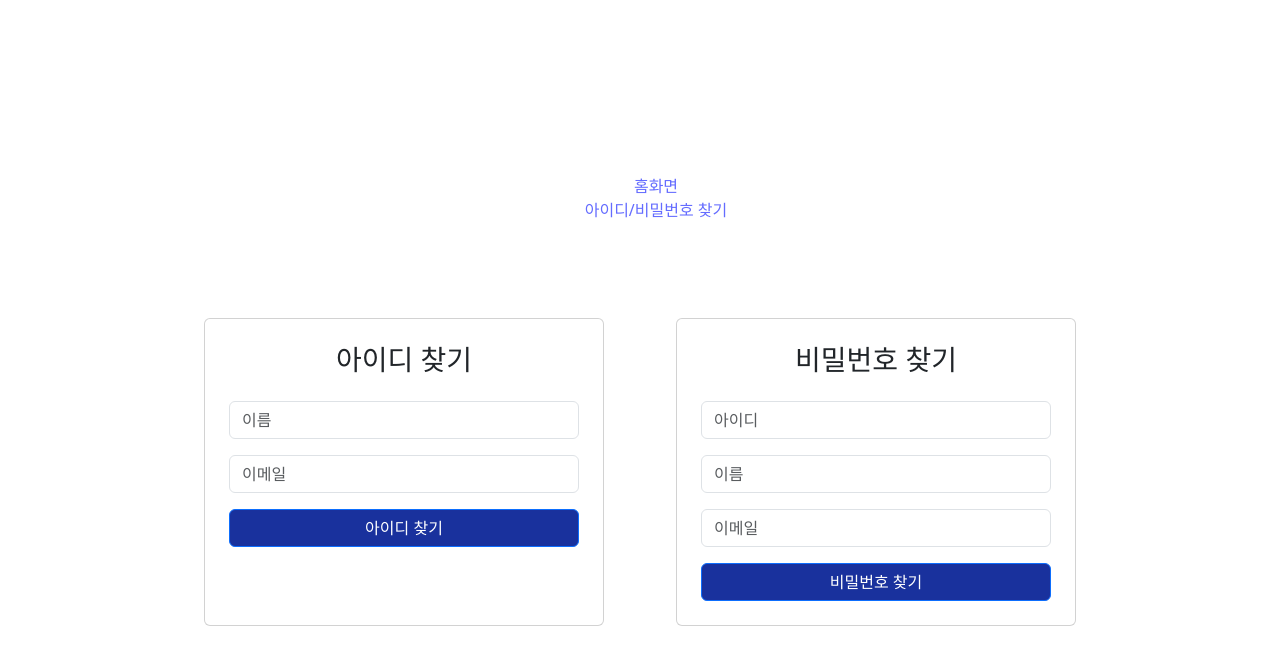
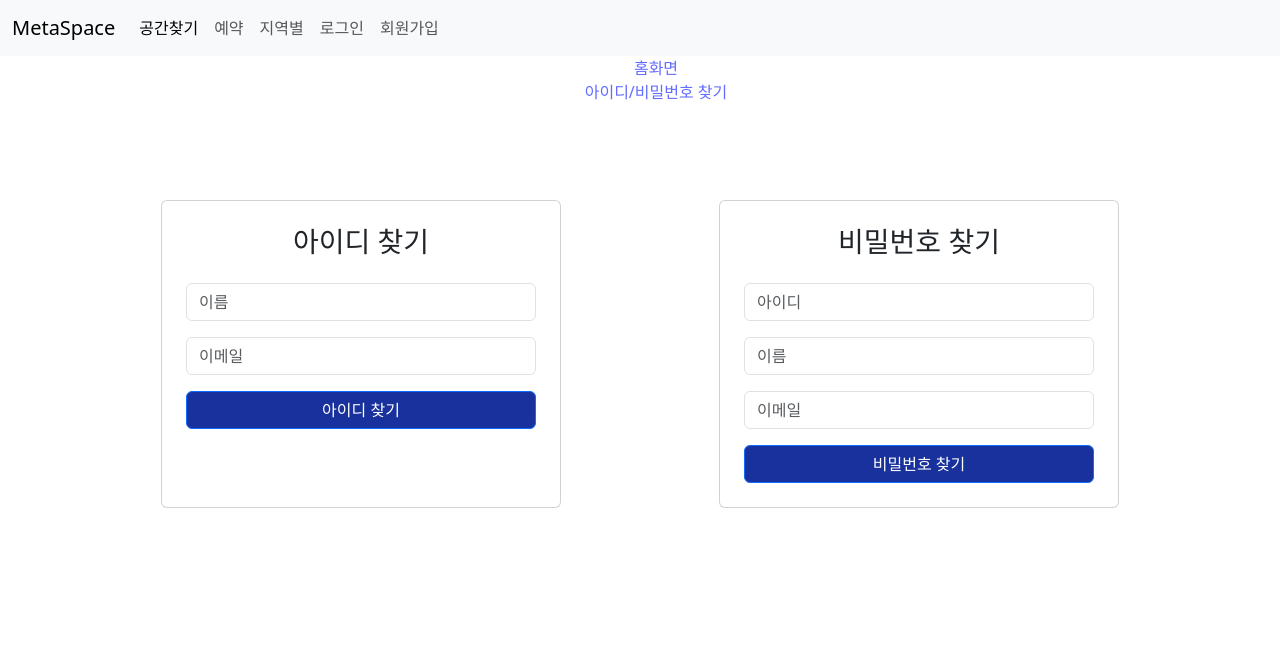
Before and after one commit to meta-metamong/meta-space, a Vue app in the folder frontend/: page /find in a window 1280 px wide. Shown: the top 664 px of the page. Built offline with nearby package versions, Linux system fonts and the light colour scheme; the HTML template or start-up script is replaced by a standard one.

Commit message:
feat: 공통 헤더 구현

```diff
--- a/frontend/src/App.vue
+++ b/frontend/src/App.vue
@@ -1,5 +1,6 @@
 <template>
 	<div id="app">
+        <Header />
 		<ul>
 			<li>
 				<router-link to="/">홈화면</router-link>
@@ -13,9 +14,13 @@
 </template>
 
 <script>
+import Header from "./components/common/Header.vue";
 
-export default{
-	name: 'App'
+export default {
+	name: "App",
+    components: {
+        Header
+    }
 }
 </script>
 
--- a/frontend/src/components/common/Header.vue
+++ b/frontend/src/components/common/Header.vue
@@ -1,3 +1,47 @@
 <template>
+    <nav class="navbar navbar-expand-lg bg-light">
+        <div class="container-fluid">
+            <a class="navbar-brand" href="#">MetaSpace</a>
+            <button class="navbar-toggler"
+                    type="button"
+                    data-bs-toggle="collapse"
+                    data-bs-target="#collapsed-container"
+                    aria-controls="collapsed-container"
+                    aria-expanded="false"
+                    aria-label="Toggle navigation">
+                <span class="navbar-toggler-icon"></span>
+            </button>
+            <div class="collapse navbar-collapse" id="collapsed-container">
+                <ul class="navbar-nav me-auto mb-2 mb-lg-0">
+                    <li class="nav-item">
+                        <!-- TODO: 현재 페이지에 해당하는 navbar만 active 클래스, 그리고 aria-current="page" -->
+                        <a class="nav-link active" aria-current="page" href="#">
+                            공간찾기
+                        </a>
+                    </li>
+                    <li class="nav-item">
+                        <a class="nav-link" href="#">예약</a>
+                    </li>
+                    <li class="nav-item">
+                        <a class="nav-link" href="#">지역별</a>
+                    </li>
+                    <li class="nav-item">
+                        <a class="nav-link" href="#">로그인</a>
+                    </li>
+                    <li class="nav-item">
+                        <a class="nav-link" href="#">회원가입</a>
+                    </li>
+                </ul>
+            </div>
+        </div>
+    </nav>
+</template>
 
-</template>
+<script>
+export default {
+    name: "Header",
+}
+</script>
+
+<style scoped>
+</style>
--- a/frontend/src/style.css
+++ b/frontend/src/style.css
@@ -28,7 +28,8 @@
     display: flex;
     place-items: center;
     min-width: 320px;
-    min-height: 100vh;
+    min-height: 100%;
+    height: 100%;
 }
 
 h1 {
@@ -62,9 +63,10 @@
 }
 
 #app {
-    max-width: 1280px;
-    margin: 0 auto;
-    padding: 2rem;
+    width: 100%;
+    height: 100%;
+    margin: 0;
+    padding: 0;
     text-align: center;
 }
 
```
Also changed, not shown: frontend/src/page/Temp.vue (deleted, +0 -15 lines).
